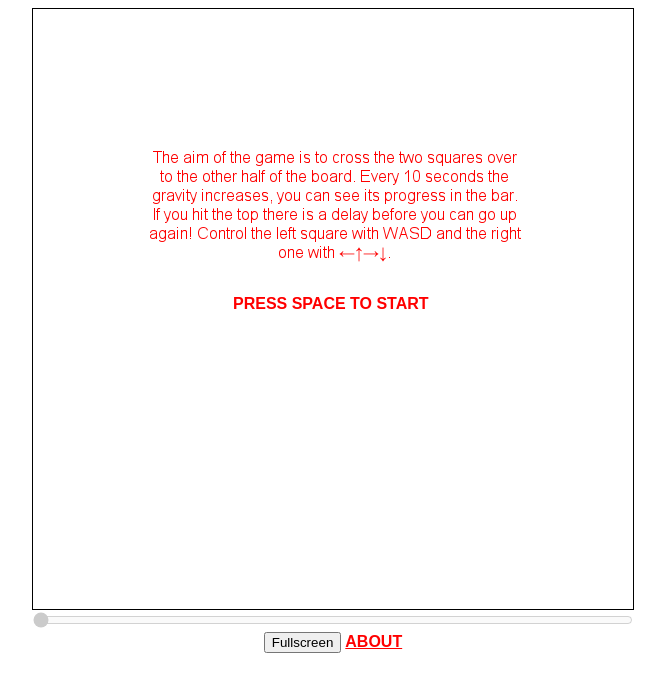
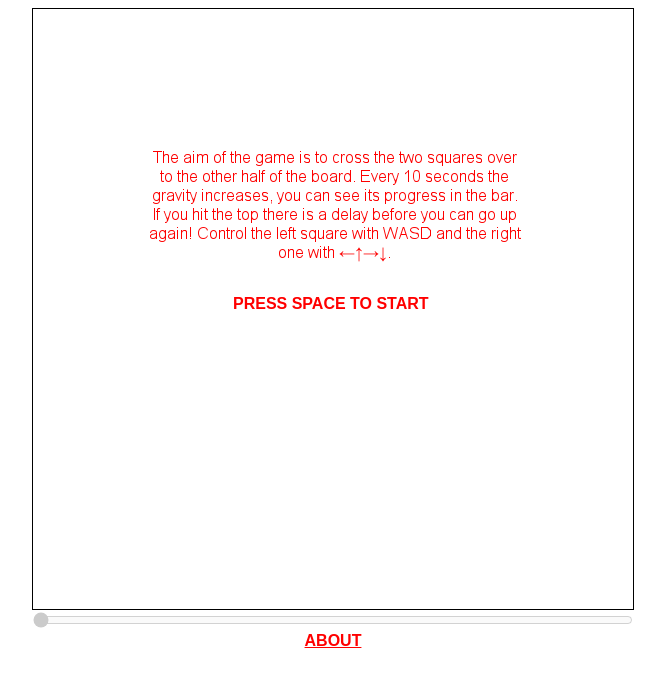
Before and after one commit to bag-man/CS25210, a plain HTML site: page index.html in a window 1280 px wide. Shown: the whole page, without its empty margins (307-972 px from the left). Drawn offline with nearby package versions, Linux system fonts and the light colour scheme.

Commit message:
Removed fullscreen

```diff
--- a/game.js
+++ b/game.js
@@ -17,21 +17,6 @@ var HALF = WIDTH / 2;
 
 canvas.height = HEIGHT;
 canvas.width = WIDTH;
-
-function fullscreen() {
-  //canvas.mozRequestFullScreen();
-  canvas.requestFullScreen();
-
-  WIDTH = screen.width;
-  HEIGHT = screen.height;
-  console.log(WIDTH + " " + HEIGHT);
-  canvas.height = HEIGHT;
-  canvas.width = WIDTH;
-  ctx.fillStyle = "#F00";
-  ctx.font = "bold 16px Arial";
-  ctx.drawImage(helpText, (HALF - 200), 50);
-  ctx.fillText("PRESS SPACE TO START", (HALF - 100), 300);
-}
 
 var animation;
 var difficulty;
--- a/index.html
+++ b/index.html
@@ -9,7 +9,6 @@
   <body>
     <canvas id="canvas"></canvas>
     <input disabled="disabled" style="width:600px" type="range" id="gravity" min="1.03" max="1.1" step="0.01" value="1.03"><br>
-    <button onclick="fullscreen()"> Fullscreen </button>
     <a href="about.html">ABOUT</a><br>
   </body>
   <footer>
```
